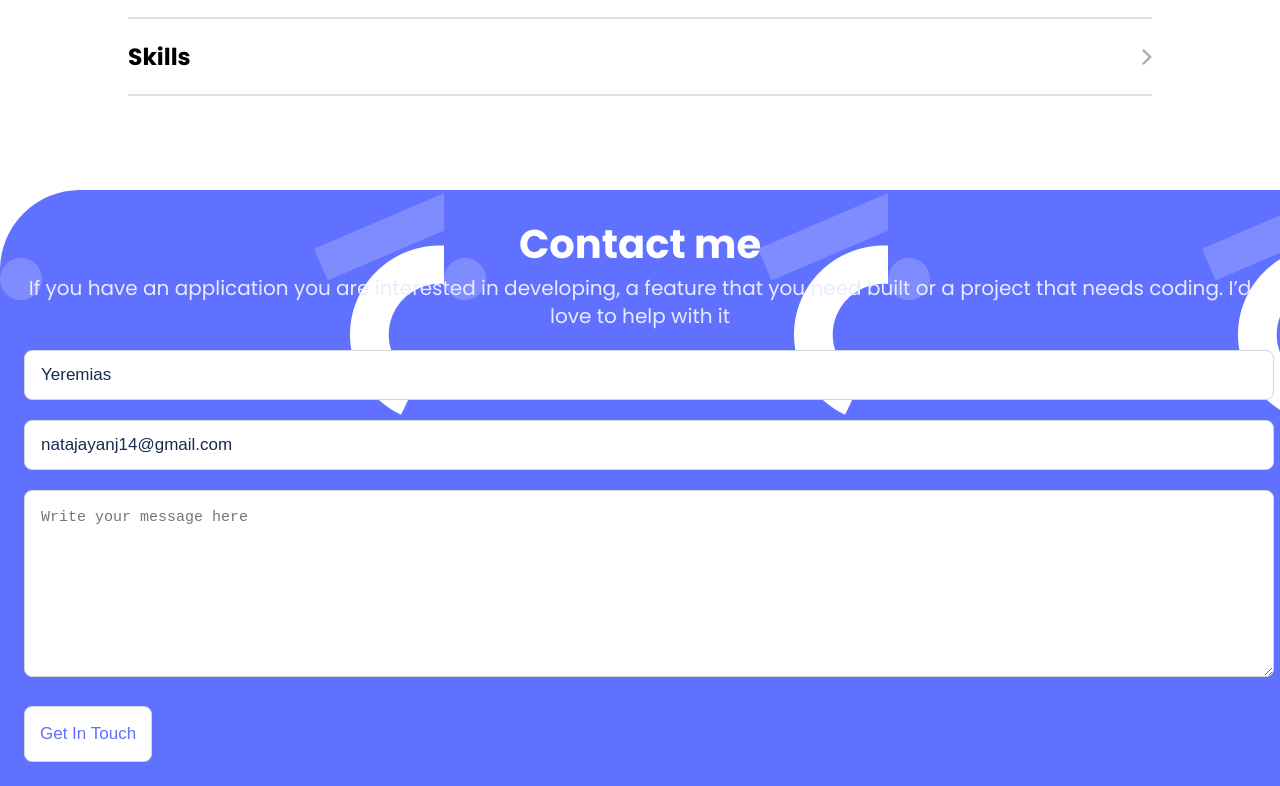
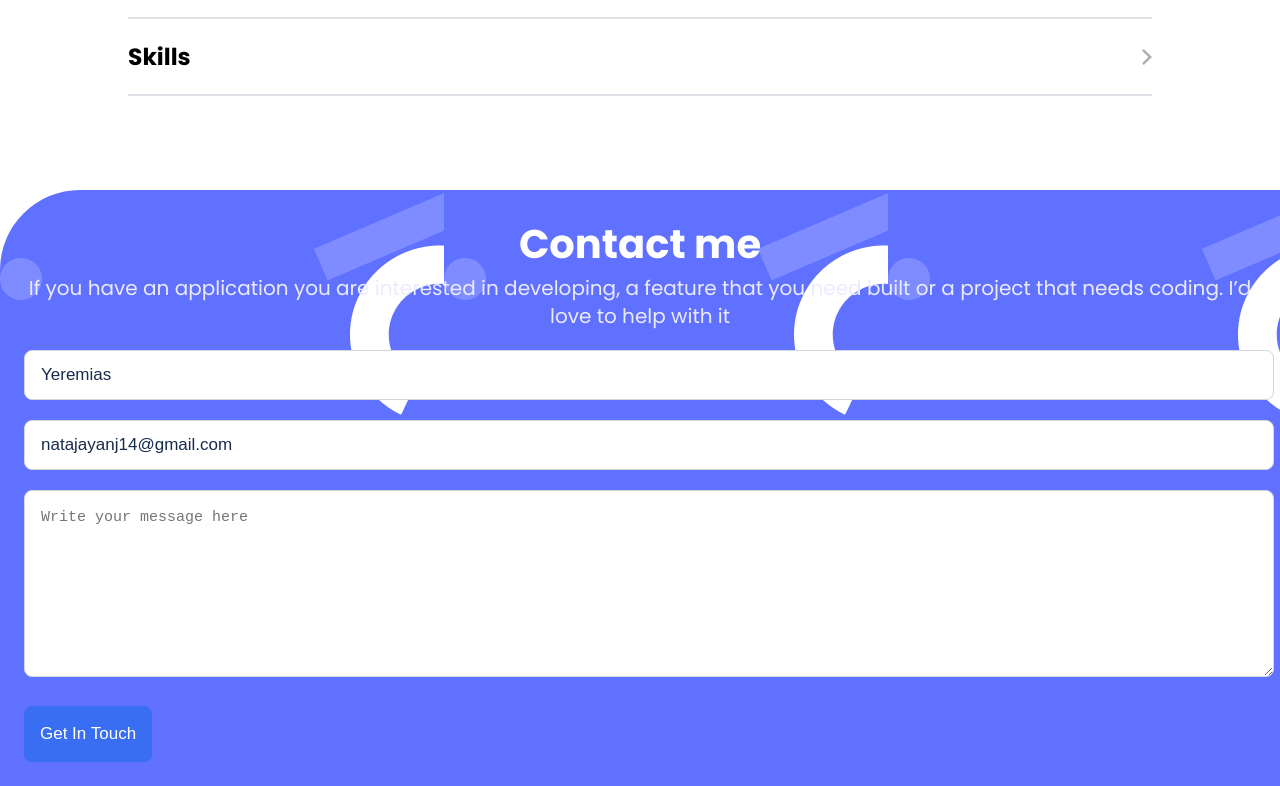
Before and after one commit to a-laarabi/Portfolio_Mobile-version, a plain HTML site: page index.html in a window 1280 px wide. In both pictures the pointer is over the input "Get In Touch". Shown: the part 3327-4113 px from the top of the page. Drawn offline with Linux system fonts and the light colour scheme.

Commit message:
Updating style.css

```diff
--- a/style.css
+++ b/style.css
@@ -269,6 +269,7 @@ textarea {
   line-height: 24px;
   letter-spacing: 3%;
   margin-top: 22px;
+  border: 1px solid #396df2;
 }
 
 input::placeholder {
@@ -283,3 +284,8 @@ textarea {
   line-height: 24px;
   padding-top: 15px;
 }
+
+#submit:hover {
+  background-color: #396df2;
+  color: #fff;
+}
```
